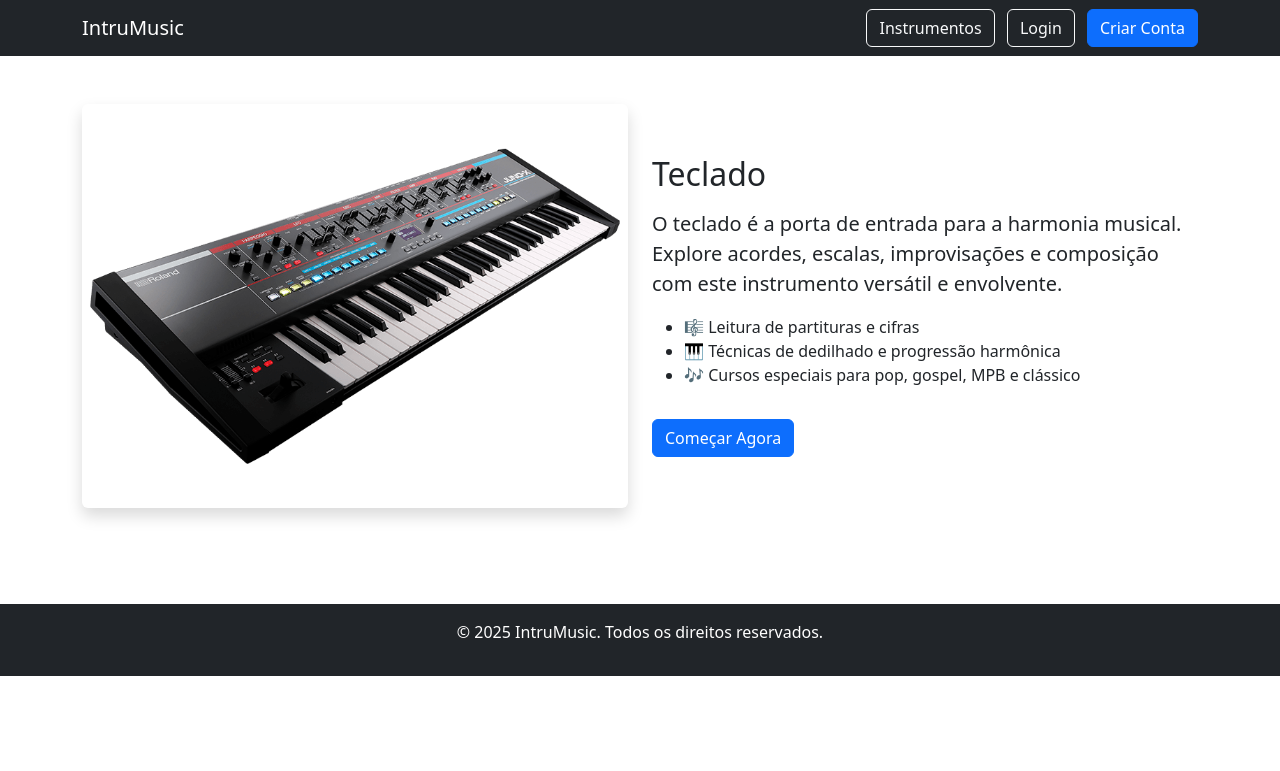
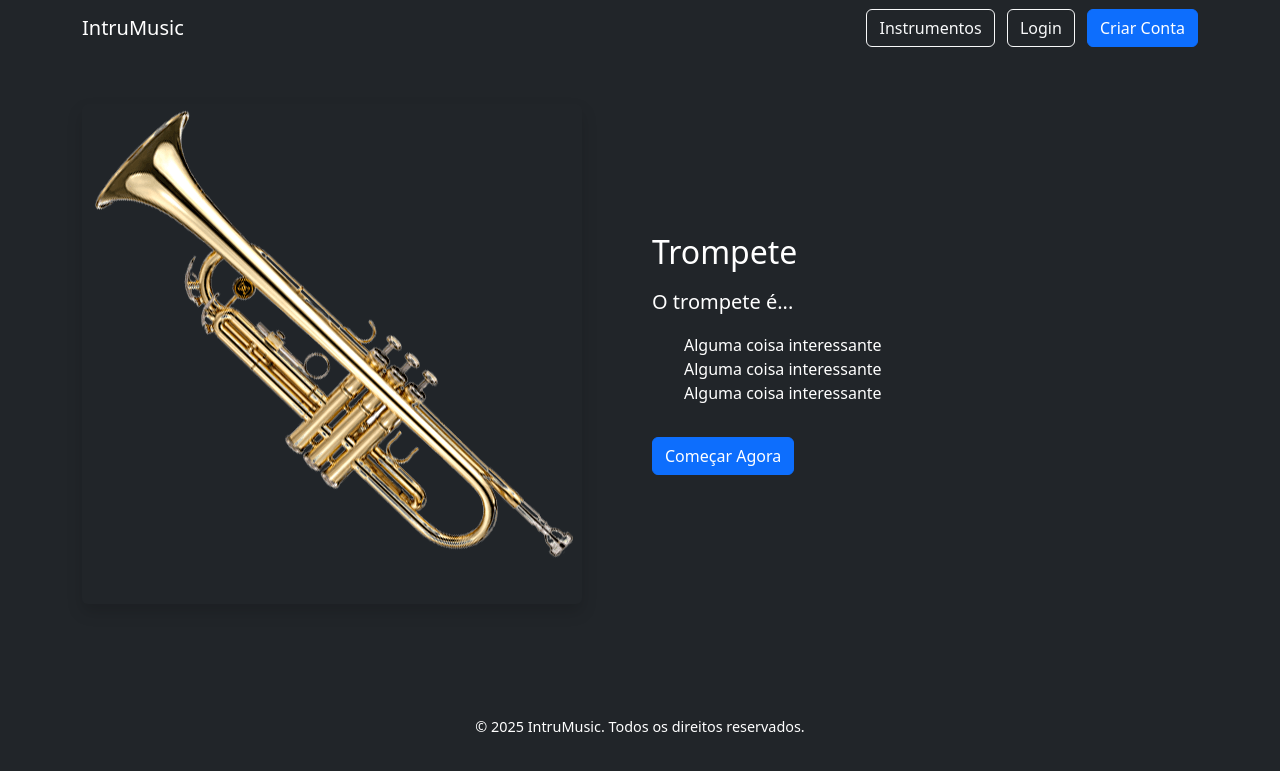
Before and after one commit to henriquevieiraneto/instrumusic, a PHP site: page /instrumentos/trompete.html in a window 1280 px wide. Shown: the top 771 px of the page. Run offline with PHP 8.4, Linux system fonts and the light colour scheme.

Commit message:
feat:Mudei as cores

```diff
--- a/css/styles.css
+++ b/css/styles.css
@@ -566,7 +566,7 @@ footer .social-links a:hover {
 .dashboard-main h1 {
     text-align: center;
     margin-bottom: 40px;
-    color: var(--color-dark);
+    color:  white;
 }
 
 .dashboard-section {
@@ -678,6 +678,16 @@ footer .social-links a:hover {
     color: #dfd9d9;
 }
 
+.body-bateria, .body-flauta, .body-guitarra, .body-teclado, .body-trompete, .body-violino {
+    background: var(--color-dark)
+}
+
+.body-bateria ,.body-flauta,.body-guitarra, .body-teclado, .body-trompete, .body-violino h2, p, li{
+    color: #ffffff;
+}
+
+
+
 /* Responsividade Básica */
 @media (max-width: 768px) {
     .navbar {
--- a/instrumentos.html
+++ b/instrumentos.html
@@ -48,7 +48,7 @@
         </div>
 
         <div class="col-md-4">
-          <a href="teclado.html" class="instrument-link text-decoration-none text-dark">
+          <a href="instrumentos/teclado.html" class="instrument-link text-decoration-none text-dark">
             <div class="card h-100 shadow-sm transition">
               <img src="img/teclado.png" class="card-img-top" alt="Teclado" />
               <div class="card-body text-center">
--- a/instrumentos/teclado.html
+++ b/instrumentos/teclado.html
@@ -4,13 +4,13 @@
   <meta charset="UTF-8" />
   <title>IntruMusic</title>
   <meta name="viewport" content="width=device-width, initial-scale=1" />
-  <link rel="stylesheet" href="css/style.css" />
+  <link rel="stylesheet" href="../css/styles.css" />
   <link href="https://cdn.jsdelivr.net/npm/bootstrap@5.3.2/dist/css/bootstrap.min.css" rel="stylesheet" />
 </head>
-<body>
+<body class="body-teclado">
   <nav class="navbar navbar-expand-lg navbar-dark bg-dark">
     <div class="container">
-      <a class="navbar-brand" href="index.html">IntruMusic</a>
+      <a class="navbar-brand" href="../index.html">IntruMusic</a>
       <div class="ms-auto">
         <a href="../instrumentos.html" class="btn btn-outline-light me-2">Instrumentos</a>
         <a href="../login.html" class="btn btn-outline-light me-2">Login</a>
--- a/instrumentos/trompete.html
+++ b/instrumentos/trompete.html
@@ -4,17 +4,17 @@
   <meta charset="UTF-8" />
   <title>IntruMusic</title>
   <meta name="viewport" content="width=device-width, initial-scale=1" />
-  <link rel="stylesheet" href="css/style.css" />
+  <link rel="stylesheet" href="../css/styles.css" />
   <link href="https://cdn.jsdelivr.net/npm/bootstrap@5.3.2/dist/css/bootstrap.min.css" rel="stylesheet" />
 </head>
-<body>
+<body class="body-trompete">
   <nav class="navbar navbar-expand-lg navbar-dark bg-dark">
     <div class="container">
-      <a class="navbar-brand" href="index.html">IntruMusic</a>
+      <a class="navbar-brand" href="../index.html">IntruMusic</a>
       <div class="ms-auto">
-        <a href="instrumentos.html" class="btn btn-outline-light me-2">Instrumentos</a>
-        <a href="login.html" class="btn btn-outline-light me-2">Login</a>
-        <a href="cadastro.html" class="btn btn-primary">Criar Conta</a>
+        <a href="../instrumentos.html" class="btn btn-outline-light me-2">Instrumentos</a>
+        <a href="../login.html" class="btn btn-outline-light me-2">Login</a>
+        <a href="../register.html" class="btn btn-primary">Criar Conta</a>
       </div>
     </div>
   </nav>
@@ -23,17 +23,17 @@
     <div class="container">
       <div class="row align-items-center">
         <div class="col-md-6 mb-4 mb-md-0">
-          <img src="../img/teclado.png" alt="Teclado" class="img-fluid rounded shadow" />
+          <img src="../img/trompete.png" alt="Teclado" class="img-fluid rounded shadow" />
         </div>
         <div class="col-md-6">
-          <h2 class="mb-3">Teclado</h2>
+          <h2 class="mb-3">Trompete</h2>
           <p class="lead">
-            O teclado é a porta de entrada para a harmonia musical. Explore acordes, escalas, improvisações e composição com este instrumento versátil e envolvente.
+            O trompete é...
           </p>
           <ul>
-            <li>🎼 Leitura de partituras e cifras</li>
-            <li>🎹 Técnicas de dedilhado e progressão harmônica</li>
-            <li>🎶 Cursos especiais para pop, gospel, MPB e clássico</li>
+            <li>Alguma coisa interessante</li>
+            <li>Alguma coisa interessante</li>
+            <li>Alguma coisa interessante</li>
           </ul>
           <a href="cadastro.html" class="btn btn-primary mt-3">Começar Agora</a>
         </div>
```
Also changed, not shown: instrumentos/bateria.html (+6 -6 lines), instrumentos/flauta.html (+6 -6 lines), instrumentos/guitarra.html (+6 -6 lines), instrumentos/violino.html (+6 -6 lines).
